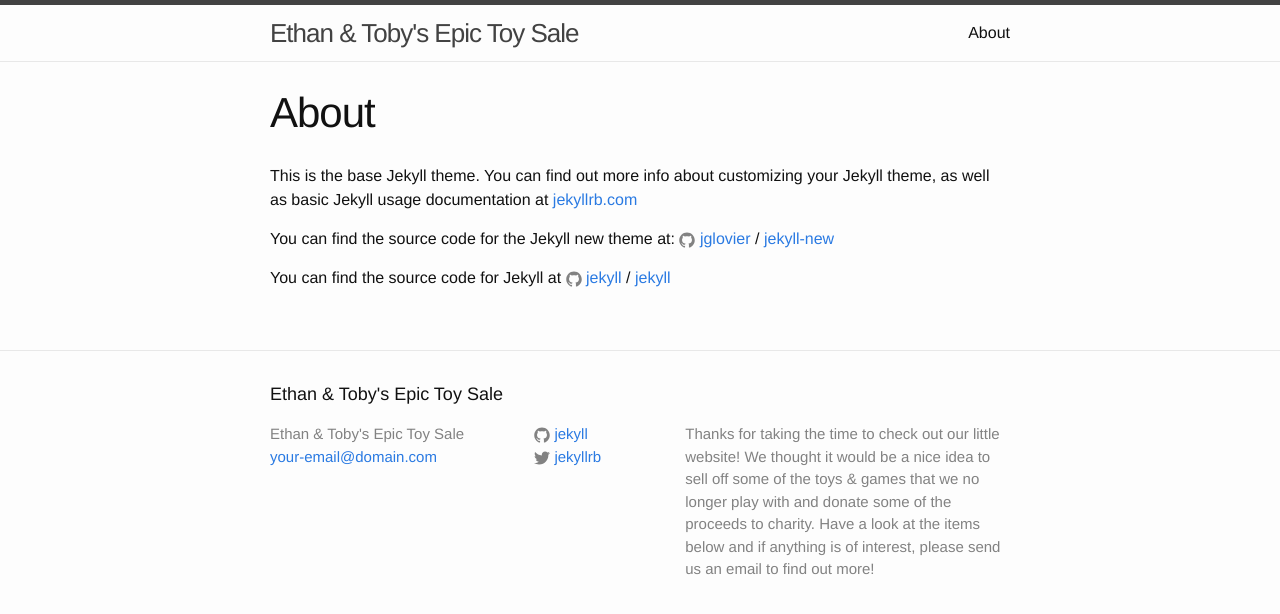
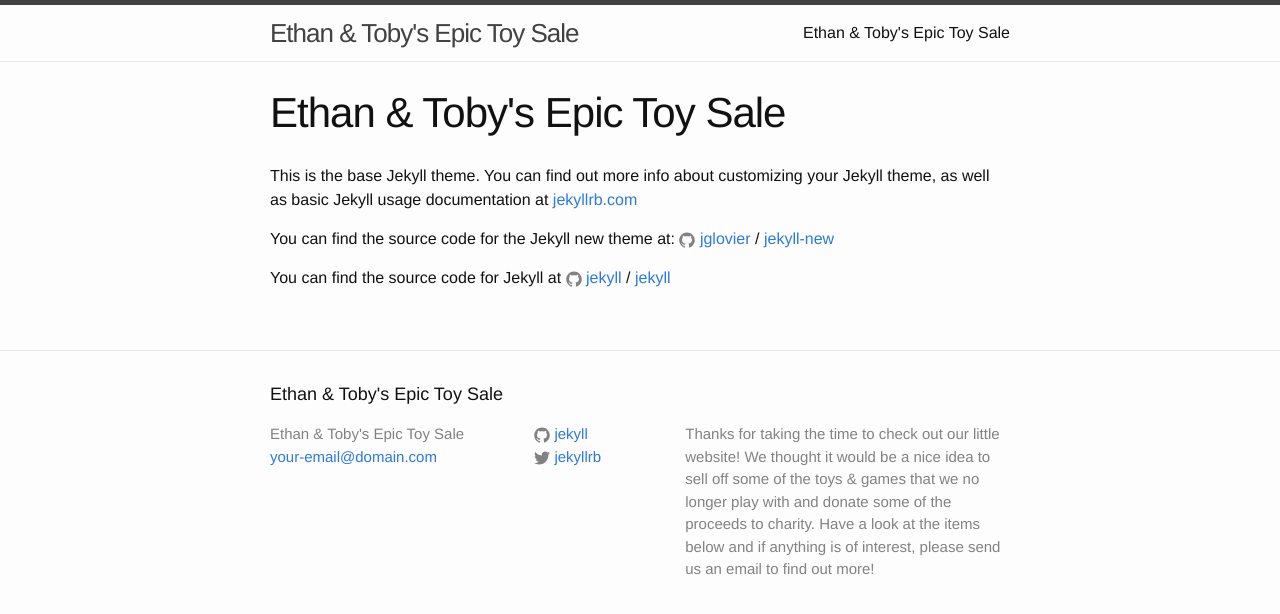
Before and after one commit to kooshkashkai/kooshkashkai.github.io, a Jekyll site: the page built from about.md, in a window 1280 px wide. Shown: the top 614 px of the page. Built offline with Jekyll 4.4.1, drawn with Linux system fonts in a browser that asks for light colours.

Commit message:
Update about.md

```diff
--- a/about.md
+++ b/about.md
@@ -1,6 +1,6 @@
 ---
 layout: page
-title: About
+title: Ethan & Toby's Epic Toy Sale
 permalink: /about/
 ---
 
```
